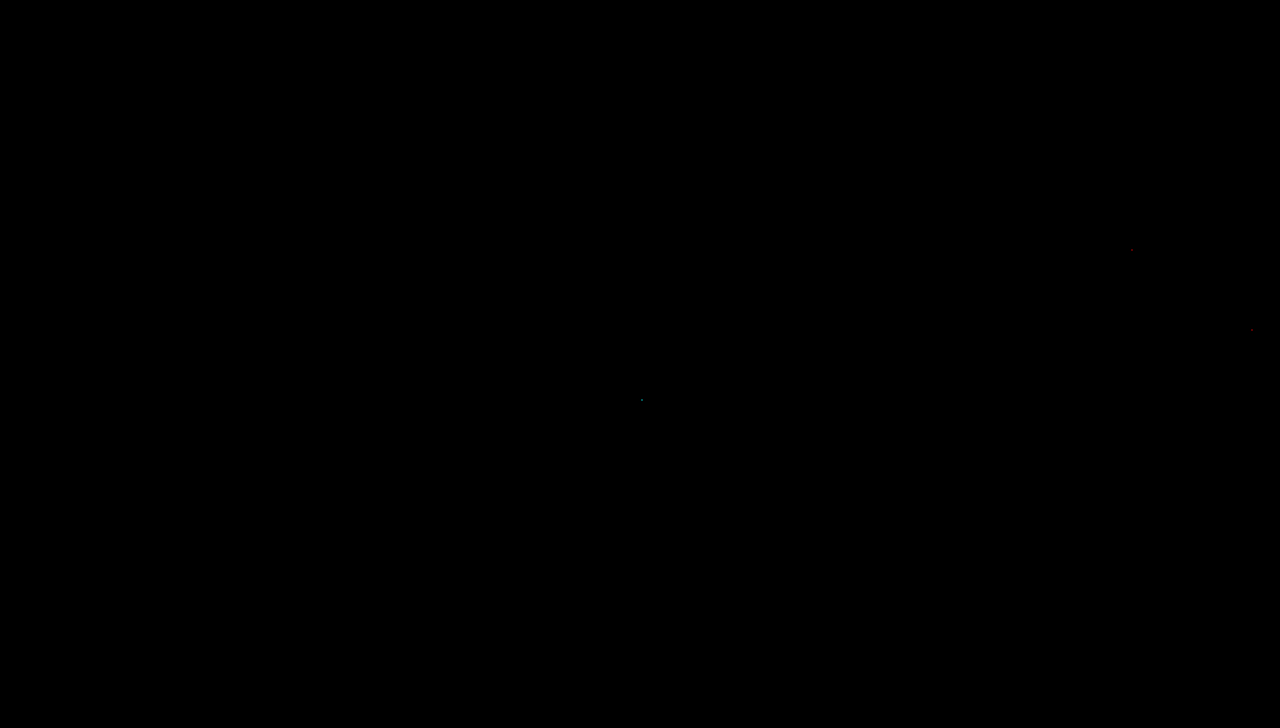
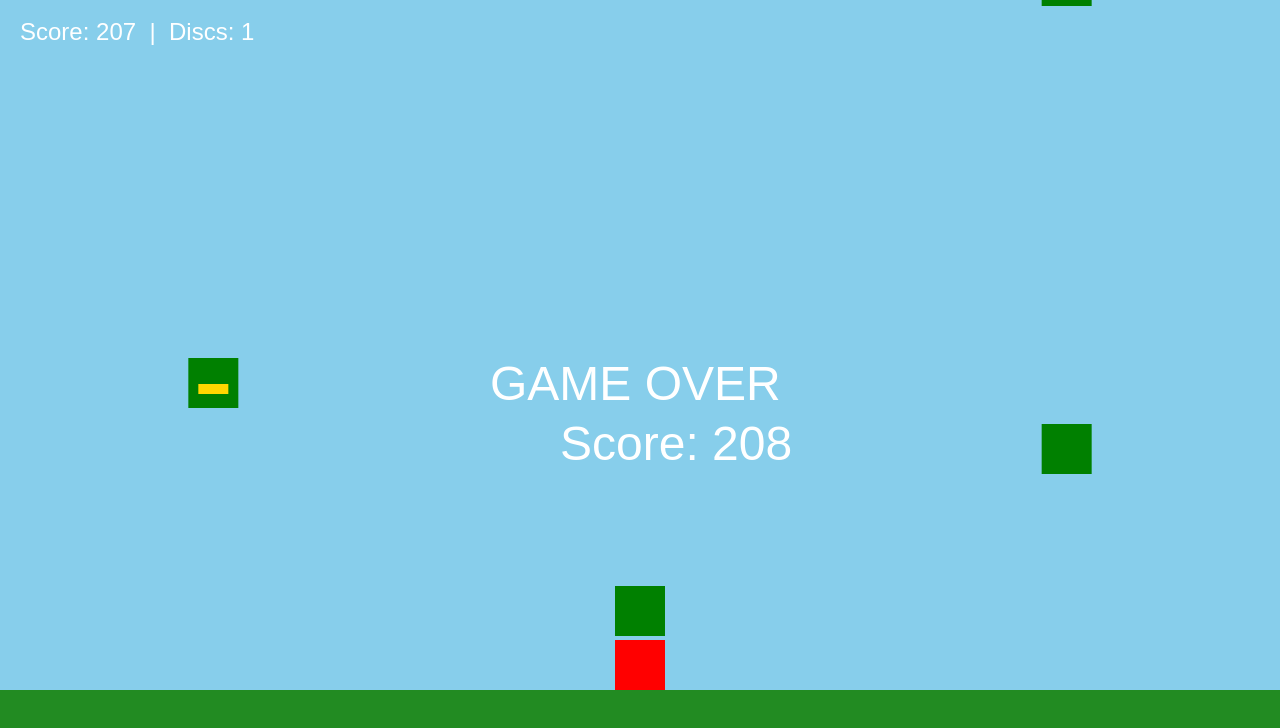
Before and after one commit to guildcoder/digibikemobile, a website: page index.html in a window 1280 px wide. Drawn offline with Linux system fonts and the light colour scheme.

Commit message:
Update index.html

```diff
--- a/index.html
+++ b/index.html
@@ -3,136 +3,215 @@
 <head>
 <meta charset="UTF-8">
 <meta name="viewport" content="width=device-width, initial-scale=1.0">
-<title>LightRunner Minimal</title>
+<title>Mini Temple Run with Discs</title>
 <style>
-  html, body { margin:0; padding:0; overflow:hidden; background:#000; }
-  canvas { display:block; background:#000; }
+  body {
+    margin: 0;
+    overflow: hidden;
+    background-color: #87CEEB; /* Sky */
+  }
+  canvas {
+    display: block;
+  }
 </style>
 </head>
 <body>
-<canvas id="game"></canvas>
+<canvas id="gameCanvas"></canvas>
 <script>
-const canvas = document.getElementById('game');
+const canvas = document.getElementById('gameCanvas');
 const ctx = canvas.getContext('2d');
 
-let vw, vh;
-function resize() { vw = canvas.width = window.innerWidth; vh = canvas.height = window.innerHeight; }
-window.addEventListener('resize', resize);
-resize();
+canvas.width = window.innerWidth;
+canvas.height = window.innerHeight;
 
-// CONFIG
-const CELL = 10;
-const SPEED = 8; // cells per second
-const NUM_PLAYERS = 5; // start small for testing
+const laneCount = 3;
+const laneWidth = canvas.width / laneCount;
+let player = { lane: 1, width: 50, height: 50, y: canvas.height * 0.8, color: 'red', discs: 0 };
 
-// GAME STATE
-let gridW = 100;
-let gridH = 60;
-let occupancy = Array(gridW).fill(0).map(()=>Array(gridH).fill(0));
-let players = [];
-let localPlayer;
+let obstacles = [];
+let discsOnGround = [];
+let flyingDiscs = [];
+let obstacleSpeed = 6;
+let discSpeed = 15;
+let score = 0;
+let gameOver = false;
 
-// UTIL
-function rnd(a,b){return Math.random()*(b-a)+a;}
-function cellToPx(c,r){return {x:c*CELL + CELL/2, y:r*CELL + CELL/2};}
-function pxToCell(x,y){return {c:Math.floor(x/CELL), r:Math.floor(y/CELL)};}
-function dist(a,b){return Math.hypot(a.x-b.x,a.y-b.y);}
-
-// CREATE PLAYERS
-function createPlayer(id, human=false){
-  let c = Math.floor(rnd(0, gridW));
-  let r = Math.floor(rnd(0, gridH));
-  let dirs = [{x:1,y:0},{x:-1,y:0},{x:0,y:1},{x:0,y:-1}];
-  let dir = dirs[Math.floor(Math.random()*dirs.length)];
-  return {id, pos:{x:c*CELL, y:r*CELL}, dir, trail:[], alive:true, human};
+function createObstacle() {
+  const lane = Math.floor(Math.random() * laneCount);
+  obstacles.push({ lane, width: 50, height: 50, y: -50, color: 'green' });
 }
 
-// INIT
-for(let i=0;i<NUM_PLAYERS;i++){
-  let p = createPlayer(i+1, i===0);
-  players.push(p);
-  if(p.human) localPlayer = p;
+function createDisc() {
+  const lane = Math.floor(Math.random() * laneCount);
+  discsOnGround.push({ lane, width: 30, height: 10, y: -30, color: 'gold' });
 }
 
-// INPUT
-function steer(player,left){
-  if(!player.alive) return;
-  let {x,y}=player.dir;
-  player.dir = left ? {x:-y,y:x} : {x:y,y:-x};
+function drawGround() {
+  ctx.fillStyle = '#228B22';
+  ctx.fillRect(0, canvas.height * 0.8 + player.height, canvas.width, canvas.height - (canvas.height * 0.8 + player.height));
 }
 
-canvas.addEventListener('mousedown', e=>{
-  if(e.clientX < vw/2) steer(localPlayer,true);
-  else steer(localPlayer,false);
-});
-canvas.addEventListener('touchstart', e=>{
-  let t = e.touches[0];
-  if(t.clientX < vw/2) steer(localPlayer,true);
-  else steer(localPlayer,false);
-});
-
-// AI simple turn
-function aiTurn(p){
-  if(!p.alive || p.human) return;
-  if(Math.random()<0.05) {
-    steer(p,Math.random()<0.5);
-  }
+function drawPlayer() {
+  const x = player.lane * laneWidth + (laneWidth - player.width) / 2;
+  ctx.fillStyle = player.color;
+  ctx.fillRect(x, player.y, player.width, player.height);
 }
 
-// GAME LOOP
-let last = 0;
-function loop(ts){
-  if(!last) last=ts;
-  let dt = (ts-last)/1000;
-  last=ts;
+function drawObstacles() {
+  obstacles.forEach(obs => {
+    const x = obs.lane * laneWidth + (laneWidth - obs.width) / 2;
+    ctx.fillStyle = obs.color;
+    ctx.fillRect(x, obs.y, obs.width, obs.height);
+  });
+}
 
-  ctx.clearRect(0,0,vw,vh);
+function drawDiscsOnGround() {
+  discsOnGround.forEach(d => {
+    const x = d.lane * laneWidth + (laneWidth - d.width) / 2;
+    ctx.fillStyle = d.color;
+    ctx.fillRect(x, d.y, d.width, d.height);
+  });
+}
 
-  // update players
-  for(let p of players){
-    if(!p.alive) continue;
-    if(!p.human) aiTurn(p);
-    // move
-    p.pos.x += p.dir.x*SPEED*CELL*dt;
-    p.pos.y += p.dir.y*SPEED*CELL*dt;
+function drawFlyingDiscs() {
+  flyingDiscs.forEach(d => {
+    ctx.fillStyle = 'orange';
+    ctx.beginPath();
+    ctx.arc(d.x, d.y, 15, 0, Math.PI * 2);
+    ctx.fill();
+  });
+}
 
-    // check collision with walls
-    let c = Math.floor(p.pos.x/CELL);
-    let r = Math.floor(p.pos.y/CELL);
-    if(c<0||c>=gridW||r<0||r>=gridH||occupancy[c][r]){
-      p.alive=false;
-      continue;
-    }
-    occupancy[c][r]=p.id;
-    p.trail.push({x:p.pos.x,y:p.pos.y});
-  }
+function updateObstacles() {
+  obstacles.forEach(obs => obs.y += obstacleSpeed);
+  obstacles = obstacles.filter(obs => obs.y < canvas.height);
+}
 
-  // CAMERA
-  let camX = localPlayer.pos.x - vw/2;
-  let camY = localPlayer.pos.y - vh/2;
+function updateDiscs() {
+  discsOnGround.forEach(d => d.y += obstacleSpeed);
+  discsOnGround = discsOnGround.filter(d => d.y < canvas.height);
 
-  // DRAW
-  for(let p of players){
-    ctx.strokeStyle = p.human?'#0FF':'#F00';
-    ctx.beginPath();
-    for(let i=0;i<p.trail.length;i++){
-      let t=p.trail[i];
-      if(i===0) ctx.moveTo(t.x-camX,t.y-camY);
-      else ctx.lineTo(t.x-camX,t.y-camY);
-    }
-    ctx.stroke();
-    if(p.alive){
-      ctx.fillStyle=p.human?'#0FF':'#F00';
-      ctx.beginPath();
-      ctx.arc(p.pos.x-camX,p.pos.y-camY,CELL/2,0,Math.PI*2);
-      ctx.fill();
+  flyingDiscs.forEach(d => {
+    d.y -= discSpeed;
+    // check collision with obstacles
+    obstacles = obstacles.filter(obs => {
+      const obsX = obs.lane * laneWidth + (laneWidth - obs.width) / 2;
+      const obsY = obs.y;
+      const obsW = obs.width;
+      const obsH = obs.height;
+
+      if (d.x > obsX && d.x < obsX + obsW && d.y > obsY && d.y < obsY + obsH) {
+        return false; // destroy obstacle
+      }
+      return true;
+    });
+  });
+  flyingDiscs = flyingDiscs.filter(d => d.y > 0);
+}
+
+function checkCollision() {
+  const playerX = player.lane * laneWidth + (laneWidth - player.width) / 2;
+  const playerY = player.y;
+  const playerW = player.width;
+  const playerH = player.height;
+
+  // Check collision with obstacles
+  for (let obs of obstacles) {
+    const obsX = obs.lane * laneWidth + (laneWidth - obs.width) / 2;
+    const obsY = obs.y;
+    const obsW = obs.width;
+    const obsH = obs.height;
+
+    if (
+      playerX < obsX + obsW &&
+      playerX + playerW > obsX &&
+      playerY < obsY + obsH &&
+      playerY + playerH > obsY
+    ) {
+      gameOver = true;
     }
   }
 
-  requestAnimationFrame(loop);
+  // Check collision with discs
+  discsOnGround = discsOnGround.filter(d => {
+    const discX = d.lane * laneWidth + (laneWidth - d.width) / 2;
+    const discY = d.y;
+    const discW = d.width;
+    const discH = d.height;
+
+    if (
+      playerX < discX + discW &&
+      playerX + playerW > discX &&
+      playerY < discY + discH &&
+      playerY + playerH > discY
+    ) {
+      player.discs++;
+      return false;
+    }
+    return true;
+  });
 }
 
-requestAnimationFrame(loop);
+function drawScore() {
+  ctx.fillStyle = 'white';
+  ctx.font = '24px Arial';
+  ctx.fillText('Score: ' + score + '  |  Discs: ' + player.discs, 20, 40);
+}
+
+function gameLoop() {
+  if (gameOver) {
+    ctx.fillStyle = 'white';
+    ctx.font = '48px Arial';
+    ctx.fillText('GAME OVER', canvas.width / 2 - 150, canvas.height / 2);
+    ctx.fillText('Score: ' + score, canvas.width / 2 - 80, canvas.height / 2 + 60);
+    return;
+  }
+
+  ctx.clearRect(0, 0, canvas.width, canvas.height);
+  drawGround();
+  drawPlayer();
+  drawObstacles();
+  drawDiscsOnGround();
+  drawFlyingDiscs();
+  drawScore();
+
+  updateObstacles();
+  updateDiscs();
+  checkCollision();
+
+  if (Math.random() < 0.02) createObstacle();
+  if (Math.random() < 0.005) createDisc();
+
+  score++;
+  requestAnimationFrame(gameLoop);
+}
+
+// Tap to move left/right
+canvas.addEventListener('click', (e) => {
+  const clickX = e.clientX;
+  if (clickX < canvas.width / 2 && player.lane > 0) {
+    player.lane--;
+  } else if (clickX >= canvas.width / 2 && player.lane < laneCount - 1) {
+    player.lane++;
+  }
+});
+
+// Double-tap to throw a disc
+let lastTap = 0;
+canvas.addEventListener('click', (e) => {
+  const now = Date.now();
+  const delta = now - lastTap;
+  if (delta < 300 && player.discs > 0) {
+    // throw disc from player's lane
+    const discX = player.lane * laneWidth + laneWidth / 2;
+    const discY = player.y;
+    flyingDiscs.push({ x: discX, y: discY });
+    player.discs--;
+  }
+  lastTap = now;
+});
+
+gameLoop();
 </script>
 </body>
 </html>
```
